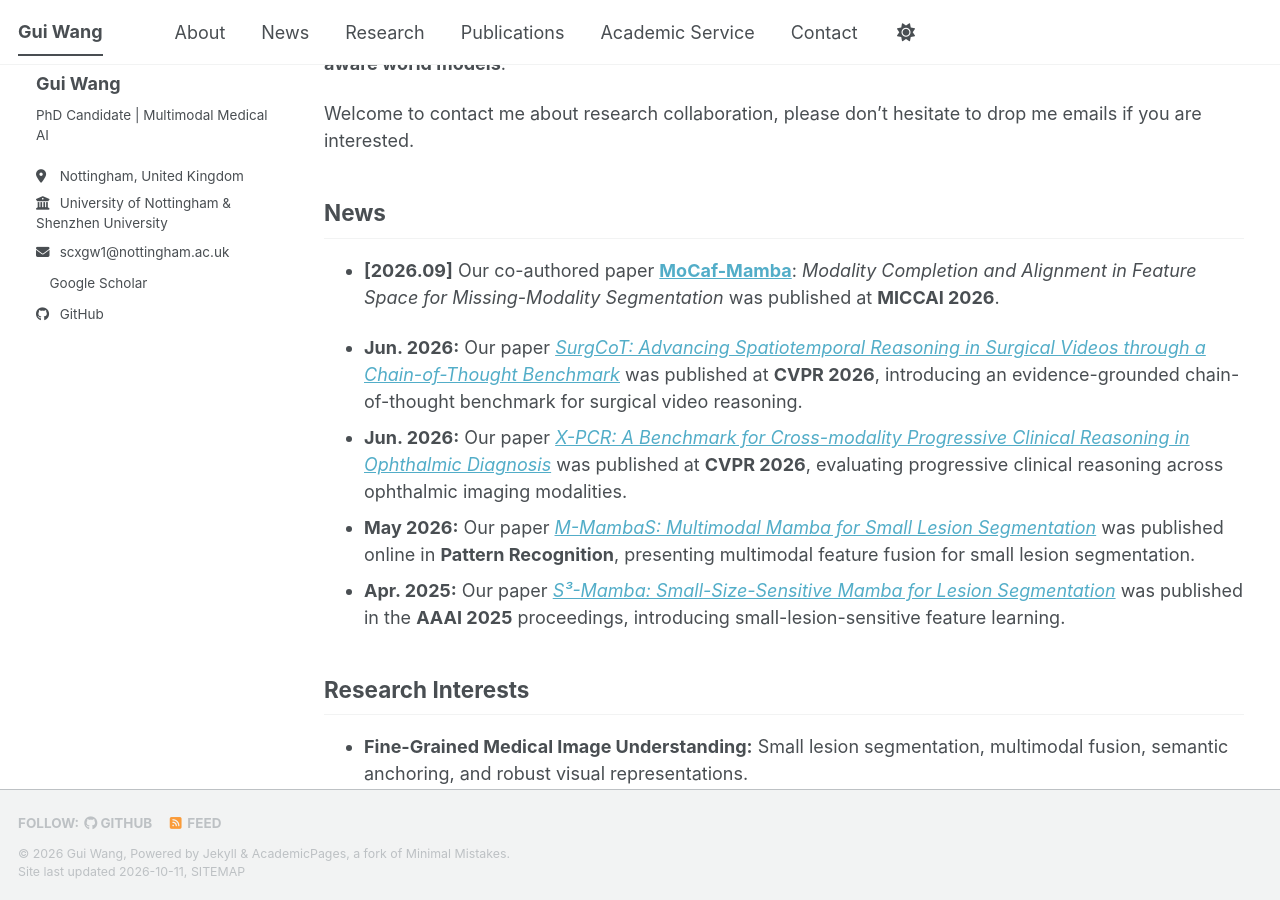
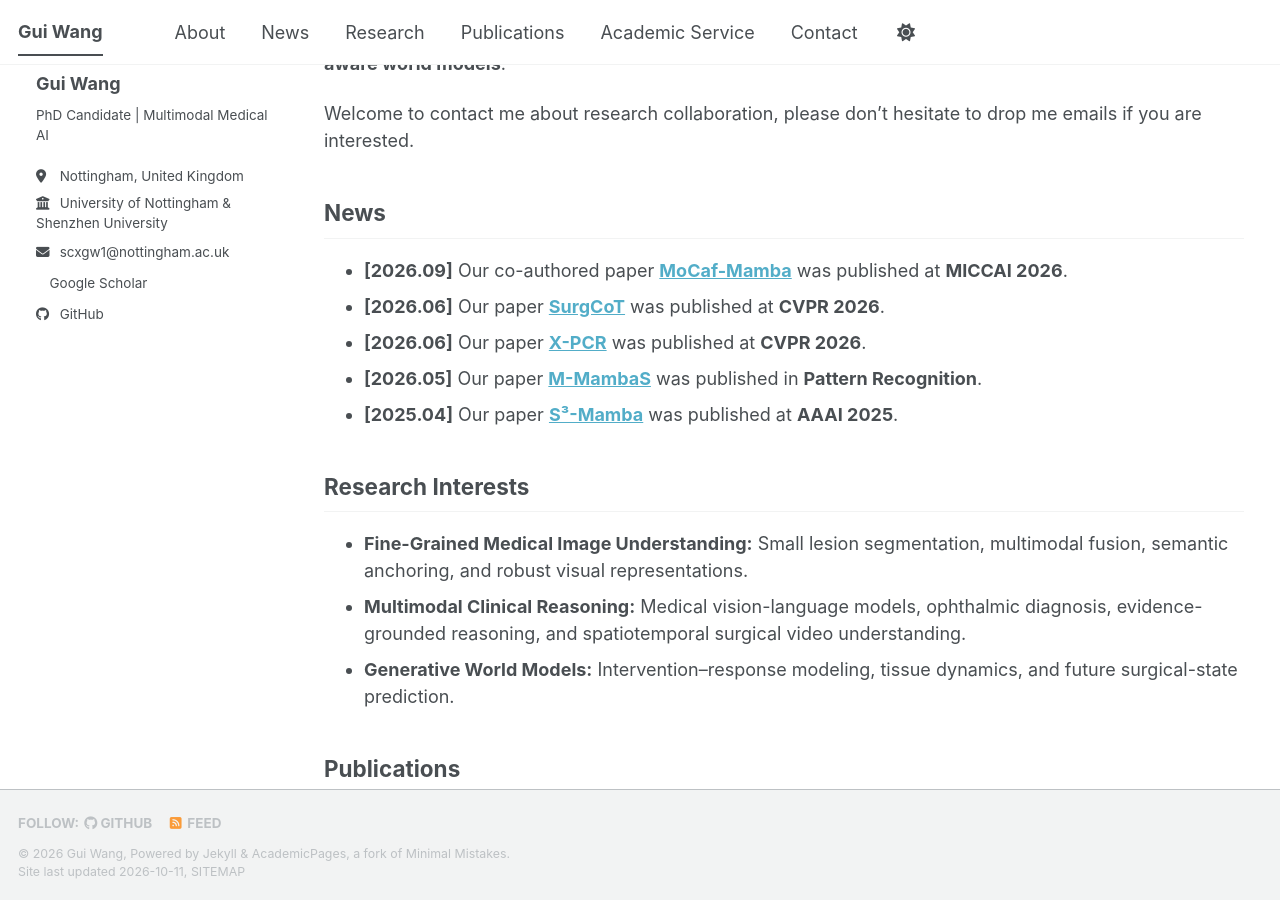
Before and after one commit to Erin668/Erin668.github.io, a Jekyll site: the page built from _pages/about.md, in a window 1280 px wide and 900 px high, scrolled down 347 px. Built offline with Jekyll 4.4.1, drawn with Linux system fonts in a browser that asks for light colours; a style sheet for code colours, icons or effects is not loaded.

Commit message:
Standardize News timeline with five linked papers

```diff
--- a/_pages/about.md
+++ b/_pages/about.md
@@ -17,13 +17,11 @@ Welcome to contact me about research collaboration, please don't hesitate to dro
 
 ## News
 
-- **[2026.09]** Our co-authored paper [**MoCaf-Mamba**](https://papers.miccai.org/miccai-2026/0665-Paper3091.html): *Modality Completion and Alignment in Feature Space for Missing-Modality Segmentation* was published at **MICCAI 2026**.
-
-- **Jun. 2026:** Our paper [*SurgCoT: Advancing Spatiotemporal Reasoning in Surgical Videos through a Chain-of-Thought Benchmark*](https://openaccess.thecvf.com/content/CVPR2026/papers/Wang_SurgCoT_Advancing_Spatiotemporal_Reasoning_in_Surgical_Videos_through_a_Chain-of-Thought_CVPR_2026_paper.pdf) was published at **CVPR 2026**, introducing an evidence-grounded chain-of-thought benchmark for surgical video reasoning.
-- **Jun. 2026:** Our paper [*X-PCR: A Benchmark for Cross-modality Progressive Clinical Reasoning in Ophthalmic Diagnosis*](https://openaccess.thecvf.com/content/CVPR2026/papers/Wang_X-PCR_A_Benchmark_for_Cross-modality_Progressive_Clinical_Reasoning_in_Ophthalmic_CVPR_2026_paper.pdf) was published at **CVPR 2026**, evaluating progressive clinical reasoning across ophthalmic imaging modalities.
-- **May 2026:** Our paper [*M-MambaS: Multimodal Mamba for Small Lesion Segmentation*](https://doi.org/10.1016/j.patcog.2026.113923) was published online in **Pattern Recognition**, presenting multimodal feature fusion for small lesion segmentation.
-- **Apr. 2025:** Our paper [*S³-Mamba: Small-Size-Sensitive Mamba for Lesion Segmentation*](https://doi.org/10.1609/aaai.v39i7.32824) was published in the **AAAI 2025** proceedings, introducing small-lesion-sensitive feature learning.
-
+- **[2026.09]** Our co-authored paper [**MoCaf-Mamba**](https://papers.miccai.org/miccai-2026/0665-Paper3091.html) was published at **MICCAI 2026**.
+- **[2026.06]** Our paper [**SurgCoT**](https://openaccess.thecvf.com/content/CVPR2026/papers/Wang_SurgCoT_Advancing_Spatiotemporal_Reasoning_in_Surgical_Videos_through_a_Chain-of-Thought_CVPR_2026_paper.pdf) was published at **CVPR 2026**.
+- **[2026.06]** Our paper [**X-PCR**](https://openaccess.thecvf.com/content/CVPR2026/papers/Wang_X-PCR_A_Benchmark_for_Cross-modality_Progressive_Clinical_Reasoning_in_Ophthalmic_CVPR_2026_paper.pdf) was published at **CVPR 2026**.
+- **[2026.05]** Our paper [**M-MambaS**](https://doi.org/10.1016/j.patcog.2026.113923) was published in **Pattern Recognition**.
+- **[2025.04]** Our paper [**S³-Mamba**](https://doi.org/10.1609/aaai.v39i7.32824) was published at **AAAI 2025**.
 
 ## Research Interests
 
```
